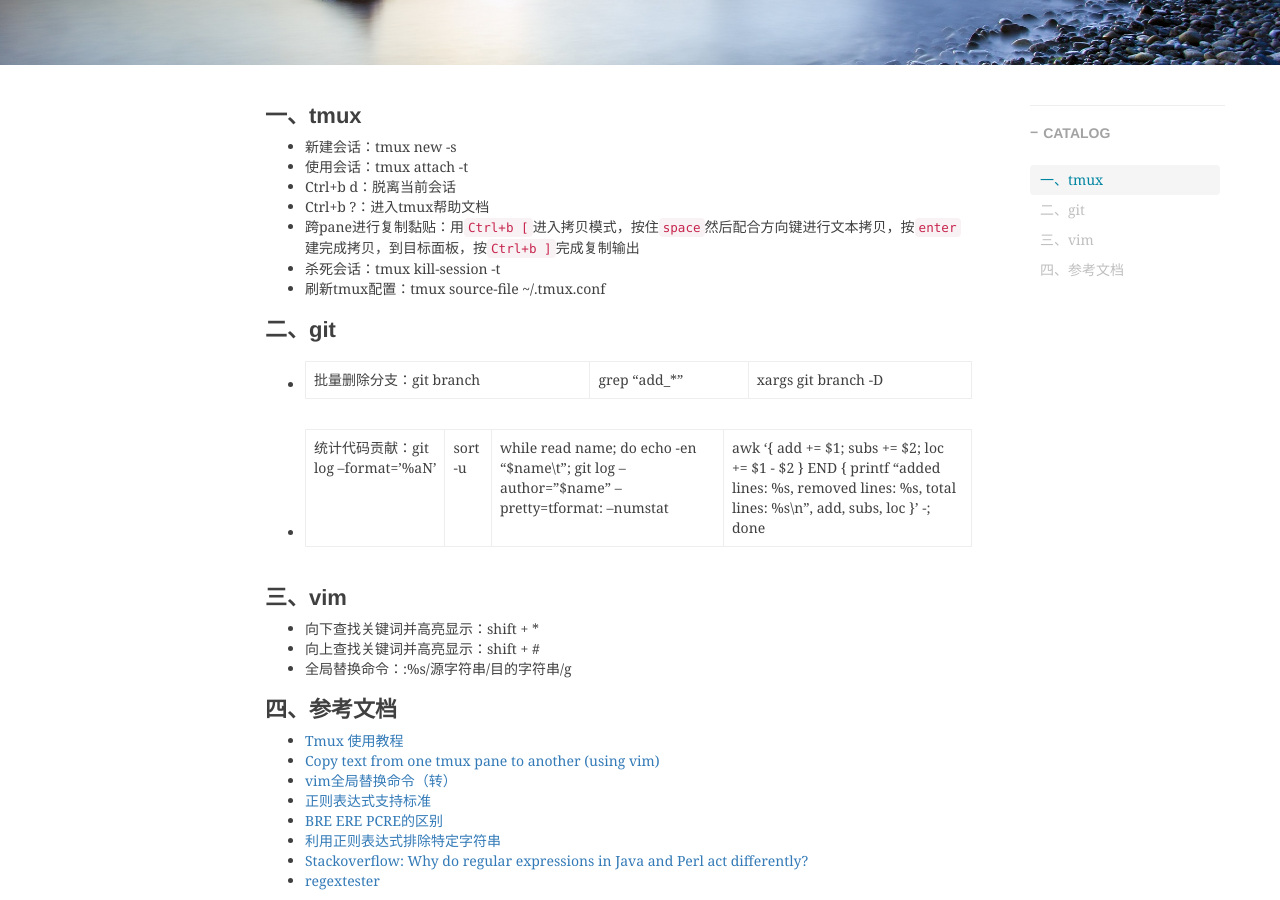
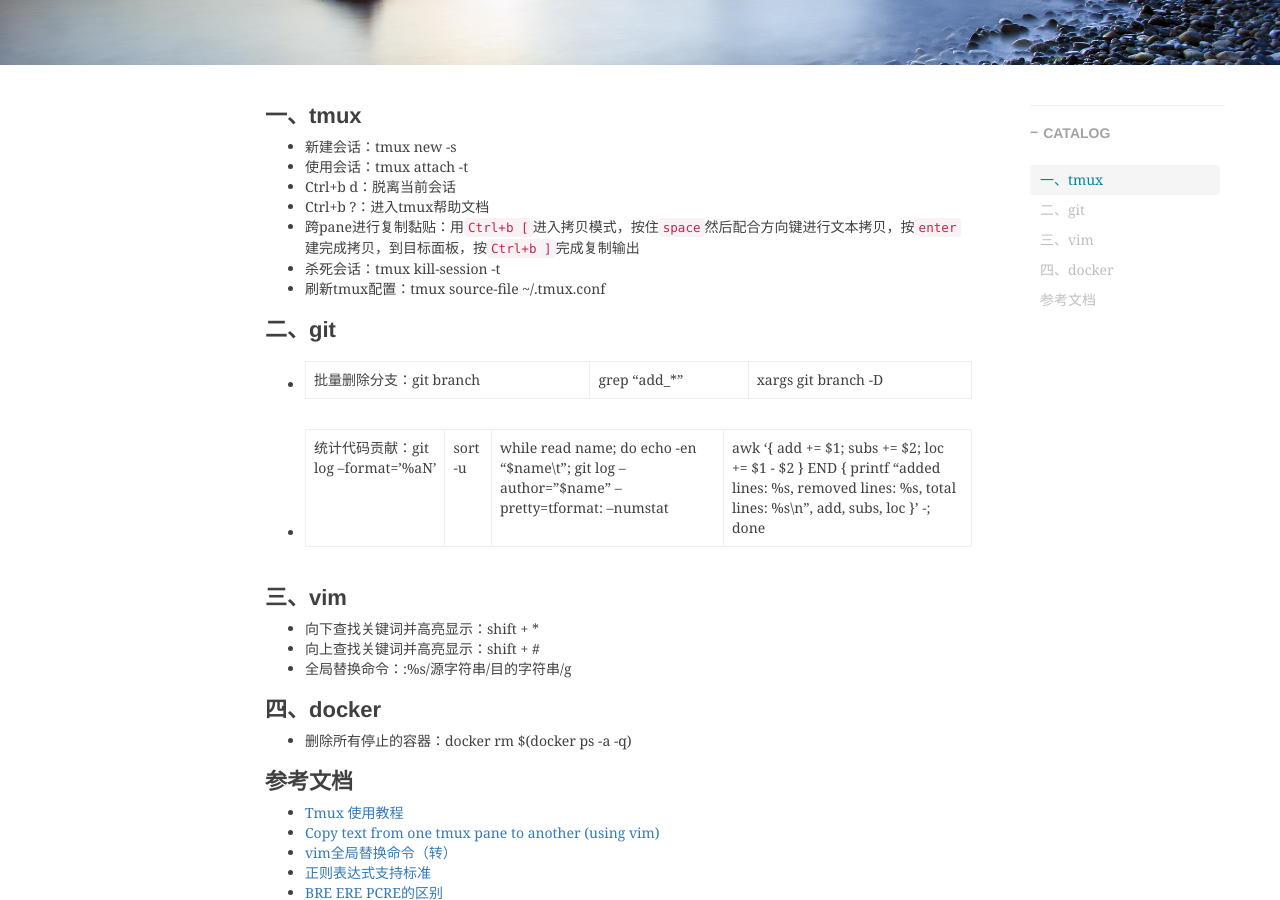
Before and after one commit to shihai1991/shihai1991.github.io, a Jekyll site: the page built from _posts/2022-11-22-linux終端基础命令.md, in a window 1280 px wide and 900 px high, scrolled down 390 px. Built offline with Jekyll 4.4.1, drawn with Linux system fonts in a browser that asks for light colours; nearby versions of some CDN libraries; comment, search, counter and statistics services are not loaded.

Commit message:
Update 2022-11-22-linux終端基础命令.md

```diff
--- a/_posts/2022-11-22-linux終端基础命令.md
+++ b/_posts/2022-11-22-linux終端基础命令.md
@@ -27,7 +27,10 @@
 - 向上查找关键词并高亮显示：shift + #
 - 全局替换命令：:%s/源字符串/目的字符串/g
 
-# 四、参考文档
+# 四、docker
+- 删除所有停止的容器：docker rm $(docker ps -a -q)
+
+# 参考文档
 - [Tmux 使用教程](http://www.ruanyifeng.com/blog/2019/10/tmux.html)
 - [Copy text from one tmux pane to another (using vim)](https://unix.stackexchange.com/questions/58763/copy-text-from-one-tmux-pane-to-another-using-vim)
 - [vim全局替换命令（转）](https://www.jianshu.com/p/2af83c65a638)
```
